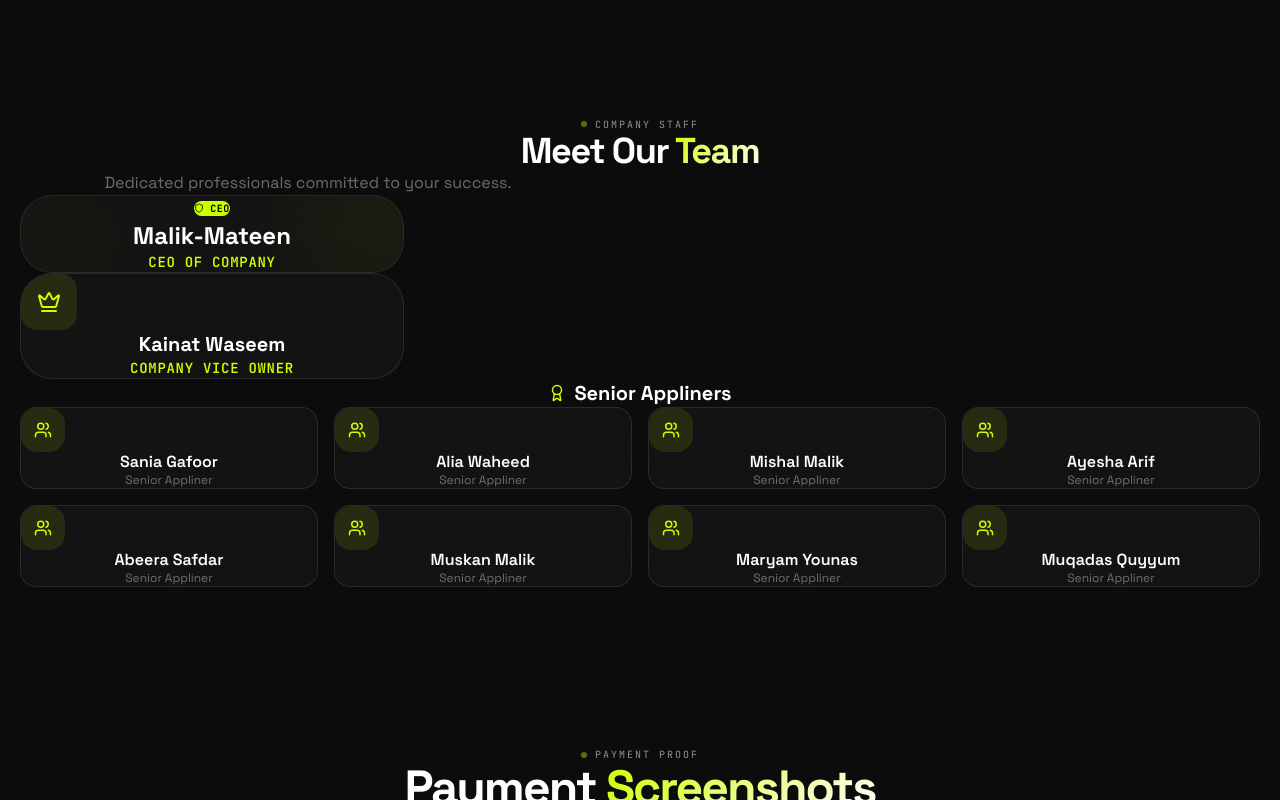
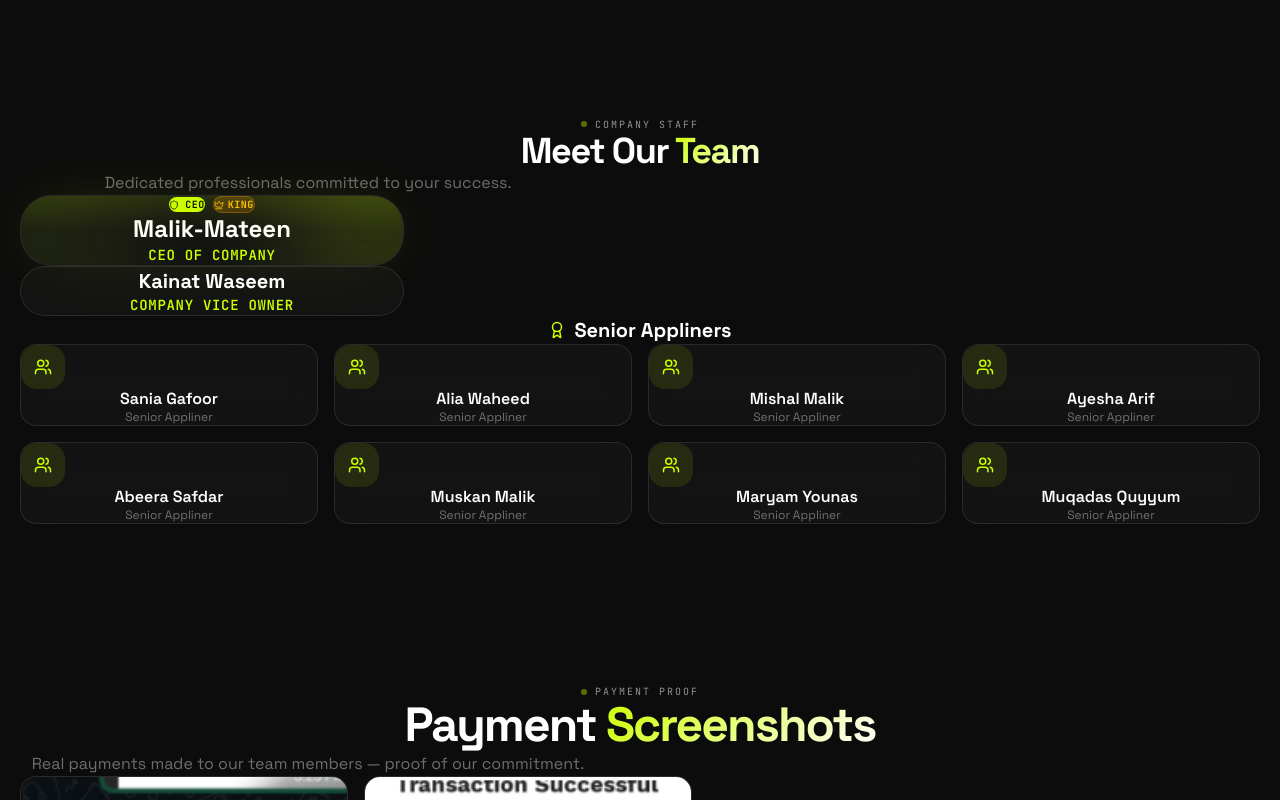
Before and after one commit to cyber589-star/Shaheen-assignment-Company, a Next.js app: page / in a window 1280 px wide. Shown: the part 1540-2340 px from the top of the page. Built offline with nearby package versions, Linux system fonts and the light colour scheme; no server answers; the database is empty.

Commit message:
Update team section, contact timing, select work field, whatsapp channel link

```diff
--- a/src/app/admin/page.tsx
+++ b/src/app/admin/page.tsx
@@ -83,7 +83,7 @@ export default function AdminPage() {
     { label: 'WhatsApp', value: u.whatsapp, icon: Phone },
     { label: 'Email', value: u.email || '—', icon: Mail },
     { label: 'Package', value: u.package?.toUpperCase(), icon: CreditCard },
-    { label: 'Course', value: u.course, icon: BookOpen },
+    { label: 'Work', value: u.course, icon: BookOpen },
     { label: 'Qualification', value: u.qualification, icon: FileInput },
     { label: 'Gender', value: u.gender, icon: Users },
     { label: 'Payment Method', value: u.payment_method?.toUpperCase(), icon: DollarSign },
--- a/src/components/sections/CompanyStaff.tsx
+++ b/src/components/sections/CompanyStaff.tsx
@@ -36,12 +36,18 @@ export default function CompanyStaff() {
           initial={{ opacity: 0, y: 20 }}
           animate={isInView ? { opacity: 1, y: 0 } : {}}
           transition={{ duration: 0.4, delay: 0.05 }}
-          className="glass rounded-[2rem] p-6 sm:p-8 border-lime/30 max-w-sm mx-auto mb-8 text-center relative overflow-hidden card-safe"
+          className="glass rounded-[2rem] p-6 sm:p-8 border-lime/40 max-w-sm mx-auto mb-8 text-center relative overflow-hidden card-safe shadow-[0_0_60px_-12px_rgba(204,255,0,0.15)]"
         >
-          <div className="absolute -top-10 -right-10 w-32 h-32 bg-lime/10 rounded-full blur-3xl" />
-          <div className="absolute -bottom-10 -left-10 w-32 h-32 bg-lime/5 rounded-full blur-3xl" />
-          <div className="inline-flex items-center gap-1.5 px-3 py-1 rounded-full bg-lime text-black text-[10px] font-bold mono uppercase tracking-wider mb-4">
-            <Shield size={10} /> CEO
+          <div className="absolute -inset-[1px] rounded-[2rem] bg-gradient-to-b from-lime/20 via-transparent to-transparent opacity-60 pointer-events-none" />
+          <div className="absolute -top-16 -right-16 w-44 h-44 bg-lime/20 rounded-full blur-[60px]" />
+          <div className="absolute -bottom-16 -left-16 w-44 h-44 bg-lime/10 rounded-full blur-[60px]" />
+          <div className="flex items-center justify-center gap-2 mb-4">
+            <div className="inline-flex items-center gap-1.5 px-3 py-1 rounded-full bg-lime text-black text-[10px] font-bold mono uppercase tracking-wider">
+              <Shield size={10} /> CEO
+            </div>
+            <div className="inline-flex items-center gap-1 px-2.5 py-1 rounded-full bg-gradient-to-r from-amber-500/20 to-amber-600/20 border border-amber-500/30 text-amber-400 text-[10px] font-bold mono uppercase tracking-wider">
+              <Crown size={10} /> KING
+            </div>
           </div>
           <h3 className="text-xl sm:text-2xl font-bold text-white text-safe">{staff.ceo.name}</h3>
           <p className="text-lime text-sm font-semibold mono uppercase tracking-wider mt-1">{staff.ceo.role}</p>
@@ -54,9 +60,6 @@ export default function CompanyStaff() {
           transition={{ duration: 0.4, delay: 0.1 }}
           className="glass glass-hover rounded-[2rem] p-6 sm:p-8 border-lime/20 max-w-sm mx-auto mb-10 text-center overflow-hidden card-safe"
         >
-          <div className="w-14 h-14 rounded-2xl bg-lime/10 flex items-center justify-center mx-auto mb-4">
-            <Crown size={24} className="text-lime" />
-          </div>
           <h3 className="text-xl font-bold text-white text-safe">{staff.viceOwner.name}</h3>
           <p className="text-lime text-sm font-semibold mono uppercase tracking-wider mt-1">{staff.viceOwner.role}</p>
         </motion.div>
--- a/src/components/sections/Contact.tsx
+++ b/src/components/sections/Contact.tsx
@@ -6,7 +6,7 @@ import { Phone, Mail, MapPin, Clock, ExternalLink, Send, MessageCircle } from 'l
 import { companyInfo } from '@/data/content'
 
 const contactItems = [
-  { icon: Phone, label: 'WhatsApp', value: companyInfo.whatsapp, href: `https://wa.me/${companyInfo.whatsapp.replace(/[^0-9]/g, '')}`, color: 'text-lime' },
+  { icon: Phone, label: 'WhatsApp Channel', value: 'Join our WhatsApp Channel', href: 'https://www.whatsapp.com/channel/0029VbCOSaIJ93wT38mvGM0C', color: 'text-lime' },
   { icon: Mail, label: 'Email', value: companyInfo.email, href: `mailto:${companyInfo.email}`, color: 'text-lime' },
   { icon: MapPin, label: 'Location', value: 'Pakistan', href: '#', color: 'text-white/50' },
   { icon: Clock, label: 'Office Hours', value: companyInfo.officeHours, href: '#', color: 'text-white/50' },
@@ -54,14 +54,14 @@ export default function Contact() {
             </motion.a>
           ))}
 
-          <div className="glass rounded-[1.5rem] p-4 sm:p-5 border-white/10 overflow-hidden card-safe">
+          <div className="glass rounded-[1.5rem] p-4 sm:p-5 border-lime/20 overflow-hidden card-safe">
             <h4 className="font-semibold text-lime mb-1 text-xs sm:text-sm text-safe">Need Urgent Help?</h4>
-            <p className="text-white/40 text-xs mb-3 text-safe">Chat directly with our HR team on WhatsApp.</p>
-            <a href={`https://wa.me/${companyInfo.whatsapp.replace(/[^0-9]/g, '')}?text=${encodeURIComponent('Hi! I need assistance.')}`}
+            <p className="text-white/40 text-xs mb-3 text-safe">Join our WhatsApp Channel for instant updates and support.</p>
+            <a href="https://www.whatsapp.com/channel/0029VbCOSaIJ93wT38mvGM0C"
               target="_blank" rel="noopener noreferrer"
               className="btn-lime text-xs px-4 py-2">
               <Send size={12} />
-              Chat on WhatsApp
+              Join WhatsApp Channel
             </a>
           </div>
         </div>
--- a/src/components/sections/PaymentForm.tsx
+++ b/src/components/sections/PaymentForm.tsx
@@ -242,7 +242,6 @@ export default function PaymentForm({ selectedPackage: initialPkg, onClose }: {
                   { label: 'Full Name *', name: 'name', type: 'text', placeholder: 'Your full name' },
                   { label: 'WhatsApp Number *', name: 'whatsapp', type: 'tel', placeholder: '03XX XXXXXXX' },
                   { label: 'Email', name: 'email', type: 'email', placeholder: 'your@email.com' },
-                  { label: 'Course / Subject *', name: 'course', type: 'text', placeholder: 'e.g. English, Math' },
                 ].map((f) => (
                   <div key={f.name} className="overflow-hidden">
                     <label className="block text-xs text-white/50 mb-1.5 mono uppercase tracking-wider truncate">{f.label}</label>
@@ -250,6 +249,16 @@ export default function PaymentForm({ selectedPackage: initialPkg, onClose }: {
                       className="input-glass" placeholder={f.placeholder} />
                   </div>
                 ))}
+                <div className="overflow-hidden">
+                  <label className="block text-xs text-white/50 mb-1.5 mono uppercase tracking-wider truncate">Select Work *</label>
+                  <select name="course" value={form.course} onChange={handleChange} required className="select-glass">
+                    <option value="">Select work type</option>
+                    <option value="Handwriting">Handwriting</option>
+                    <option value="MS Writing">MS Writing</option>
+                    <option value="Assignment">Assignment</option>
+                    <option value="Typing Work">Typing Work</option>
+                  </select>
+                </div>
                 <div className="overflow-hidden">
                   <label className="block text-xs text-white/50 mb-1.5 mono uppercase tracking-wider truncate">Qualification *</label>
                   <select name="qualification" value={form.qualification} onChange={handleChange} required className="select-glass">
--- a/src/data/content.ts
+++ b/src/data/content.ts
@@ -18,7 +18,7 @@ export const companyInfo = {
   owner: 'Malik Mateen',
   ceo: 'Malik Mateen',
   viceOwner: 'Kainat Waseem',
-  officeHours: '9:00 AM to 12:00 AM',
+  officeHours: '9:00 AM to 12:00 PM',
 }
 
 export interface Package {
```
